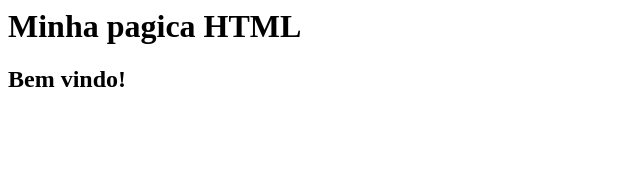
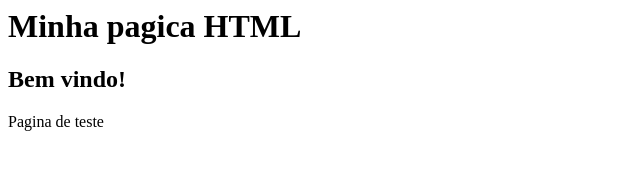
Before and after one commit to Jessysnt/projetogama, a plain HTML site: page index.html in a window 1280 px wide. Shown: the whole page, without its empty margins (0-640 px from the left). Drawn offline with Linux system fonts and the light colour scheme.

Commit message:
Update index.html
Alteraçao a partir do git

```diff
--- a/index.html
+++ b/index.html
@@ -4,5 +4,7 @@
 
 		<h2>Bem vindo!</h2>
 
+		<p>Pagina de teste</p>
+
 	</body>
 </html>
```
